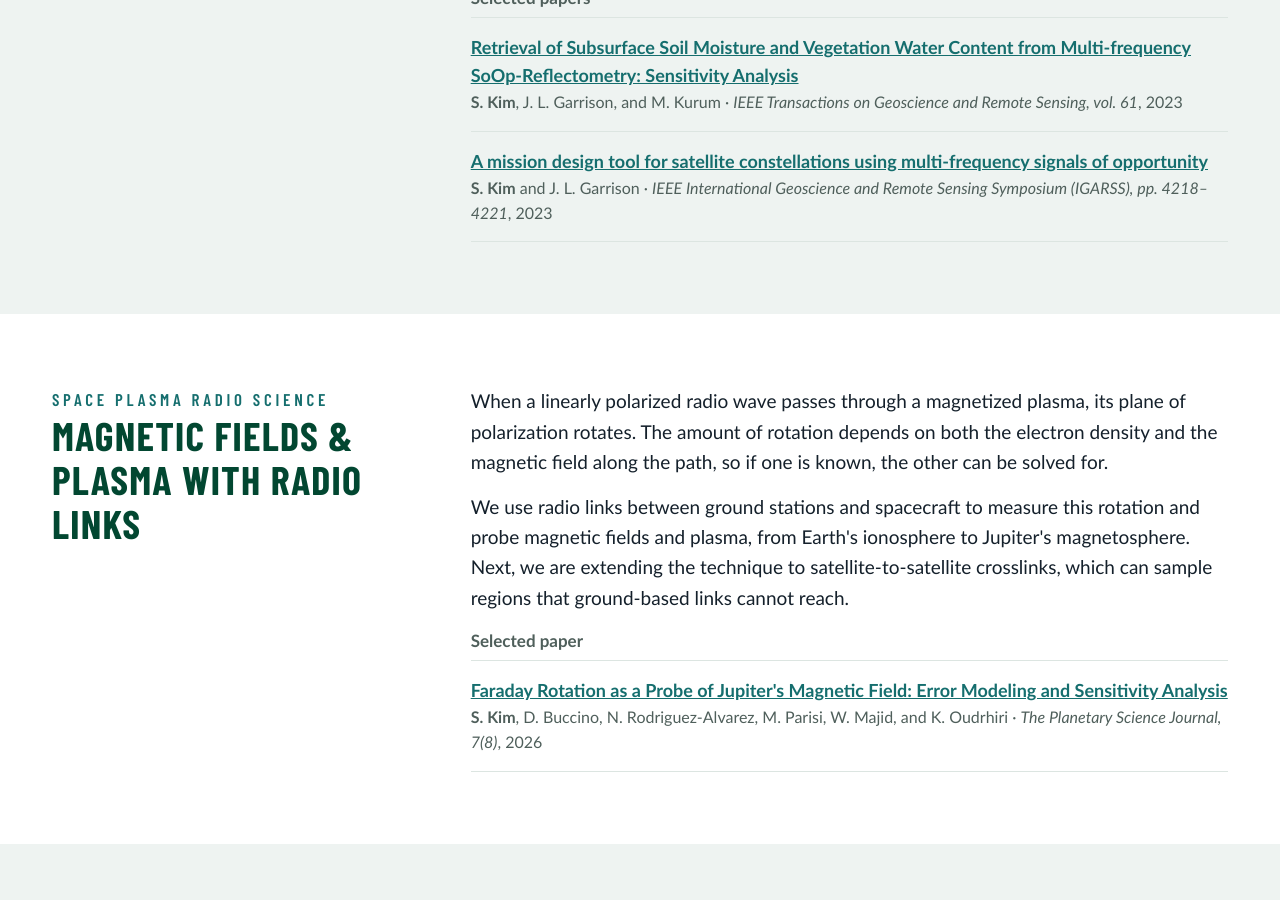
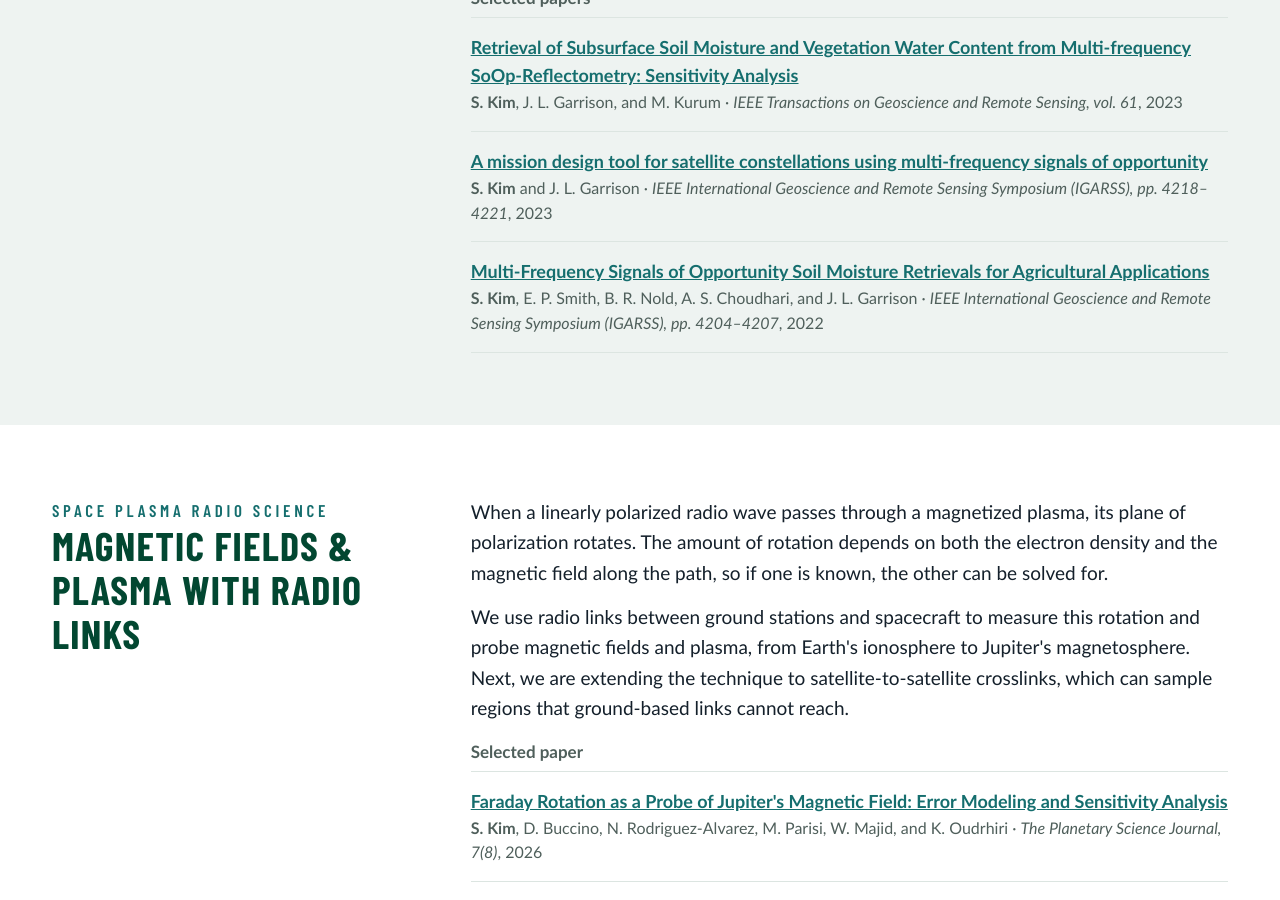
Before and after one commit to sehokim09/sehokim09.github.io, a Jekyll site: the page built from research.html, in a window 1280 px wide and 900 px high, scrolled down 1280 px. Built offline with Jekyll 4.4.1, drawn with Linux system fonts in a browser that asks for light colours.

Commit message:
RZSM: add IGARSS 2022 field-experiment paper to selected papers
Co-Authored-By: Claude Opus 5.5 <noreply@anthropic.com>
Claude-Session: https://claude.ai/code/session_01CT7uMHNpm9DEv42J4sv3fR

```diff
--- a/research.html
+++ b/research.html
@@ -29,7 +29,7 @@ permalink: /research/
       <p>Our work spans RF instrument development and field testing, retrieval algorithms and sensitivity analysis, and constellation and mission design (the open-source SOCRATES simulator). Dr. Kim was also a member of the team for NASA's SNOOPI P-band CubeSat mission, led by Prof. James L. Garrison at Purdue University.</p>
       <p class="meta" style="margin-bottom: 6px"><strong>Selected papers</strong></p>
       <ul class="rule-list">
-        {% for p in site.data.publications %}{% if p.doi == "10.1109/TGRS.2023.3284800" or p.doi == "10.1109/IGARSS52108.2023.10281817" %}{% include pub-item.html pub=p %}{% endif %}{% endfor %}
+        {% for p in site.data.publications %}{% if p.doi == "10.1109/TGRS.2023.3284800" or p.doi == "10.1109/IGARSS52108.2023.10281817" or p.doi == "10.1109/IGARSS46834.2022.9883090" %}{% include pub-item.html pub=p %}{% endif %}{% endfor %}
       </ul>
     </div>
   </div>
```
